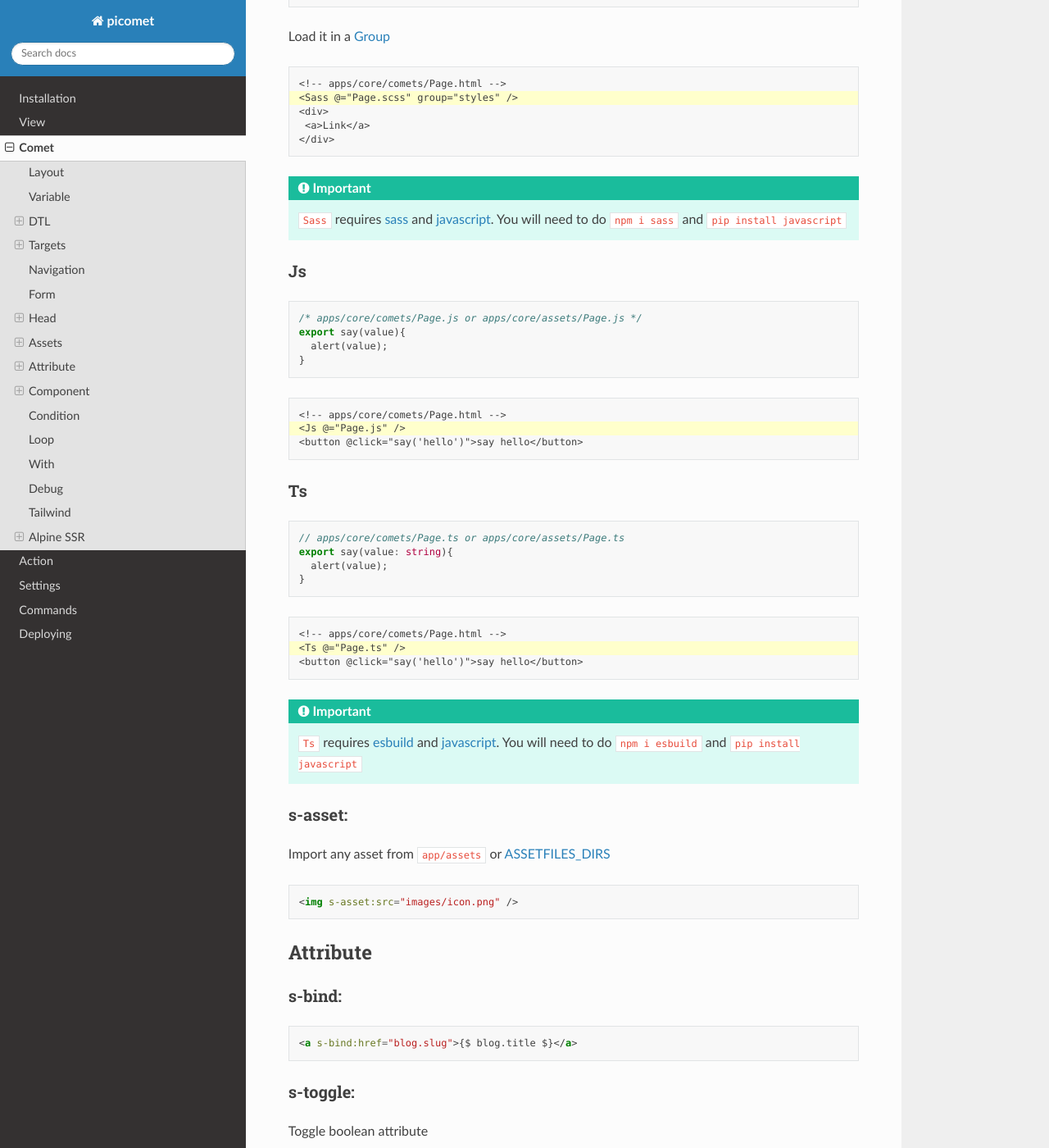
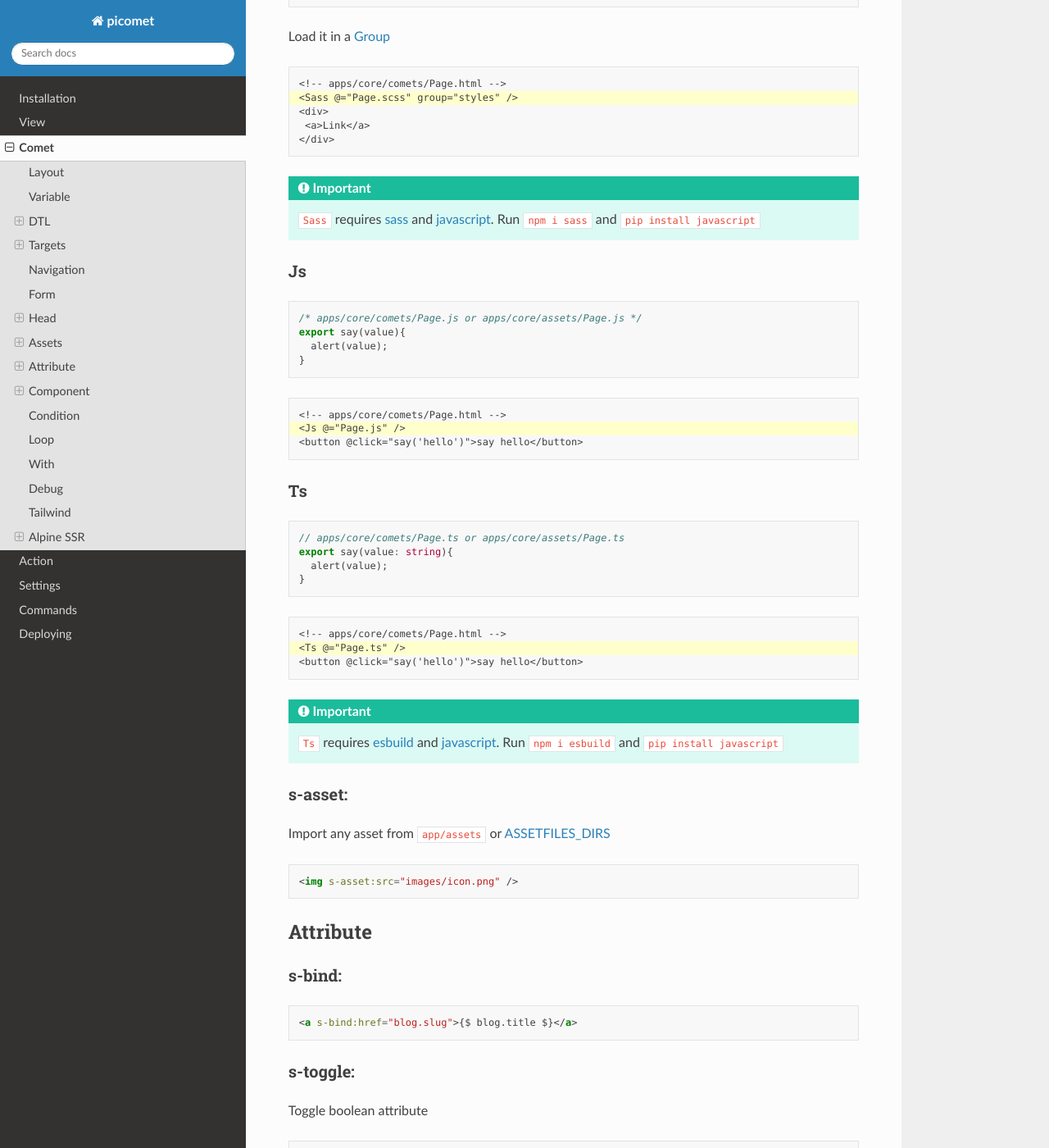
Before and after one commit to picomet/picomet, a Sphinx documentation site: the page built from docs/source/comet.rst, in a window 1280 px wide and 1400 px high, scrolled down 4484 px. Shown: the whole window at 82% size. Built offline with Sphinx 7.4.7 and the Read the Docs theme 2.0.0, drawn with Linux system fonts in a browser that asks for light colours; some of the changed text lies outside the part shown.

Commit message:
docs: improve comet guide

```diff
--- a/docs/source/comet.rst
+++ b/docs/source/comet.rst
@@ -258,7 +258,7 @@
   </div>
 
 .. important::
-  ``Sass`` requires `sass <https://npmjs.com/package/sass>`_  and `javascript <https://pypi.org/project/javascript/>`_. You will need to do ``npm i sass`` and ``pip install javascript``
+  ``Sass`` requires `sass <https://npmjs.com/package/sass>`_  and `javascript <https://pypi.org/project/javascript/>`_. Run ``npm i sass`` and ``pip install javascript``
 
 Js
 ~~~
@@ -295,7 +295,7 @@
   <button @click="say('hello')">say hello</button>
 
 .. important::
-  ``Ts`` requires `esbuild <https://npmjs.com/package/esbuild>`_  and `javascript <https://pypi.org/project/javascript/>`_. You will need to do ``npm i esbuild`` and ``pip install javascript``
+  ``Ts`` requires `esbuild <https://npmjs.com/package/esbuild>`_  and `javascript <https://pypi.org/project/javascript/>`_. Run ``npm i esbuild`` and ``pip install javascript``
 
 s-asset:
 ~~~~~~~~
@@ -512,7 +512,7 @@
   The ``Tailwind`` tag must be inside the head tag.
 
 .. important::
-  ``Tailwind`` requires `tailwindcss <https://npmjs.com/package/tailwindcss>`_ and `javascript <https://pypi.org/project/javascript/>`_. You will need to do ``npm i tailwindcss`` and ``pip install javascript``
+  ``Tailwind`` requires `tailwindcss <https://npmjs.com/package/tailwindcss>`_ and `javascript <https://pypi.org/project/javascript/>`_. Run ``npm i tailwindcss`` and ``pip install javascript``
 
 For tailwind to work, picomet requires 3 files.
 
@@ -551,7 +551,8 @@
   Alpine.js directives supported on the server are ``x-data``, ``x-show``, ``x-text``, ``x-bind``. Learn more about these on `alpinejs.dev <https://alpinejs.dev>`_
 
 .. important::
-  To render Alpine.js syntax on the server Picomet requires `py-mini-racer <https://pypi.org/project/py-mini-racer>`_. You will need to do ``pip install py-mini-racer``
+  To render Alpine.js syntax on the server Picomet requires `py-mini-racer <https://pypi.org/project/py-mini-racer>`_. Run ``pip install py-mini-racer``
+
 
 s-prop
 ~~~~~~
```
